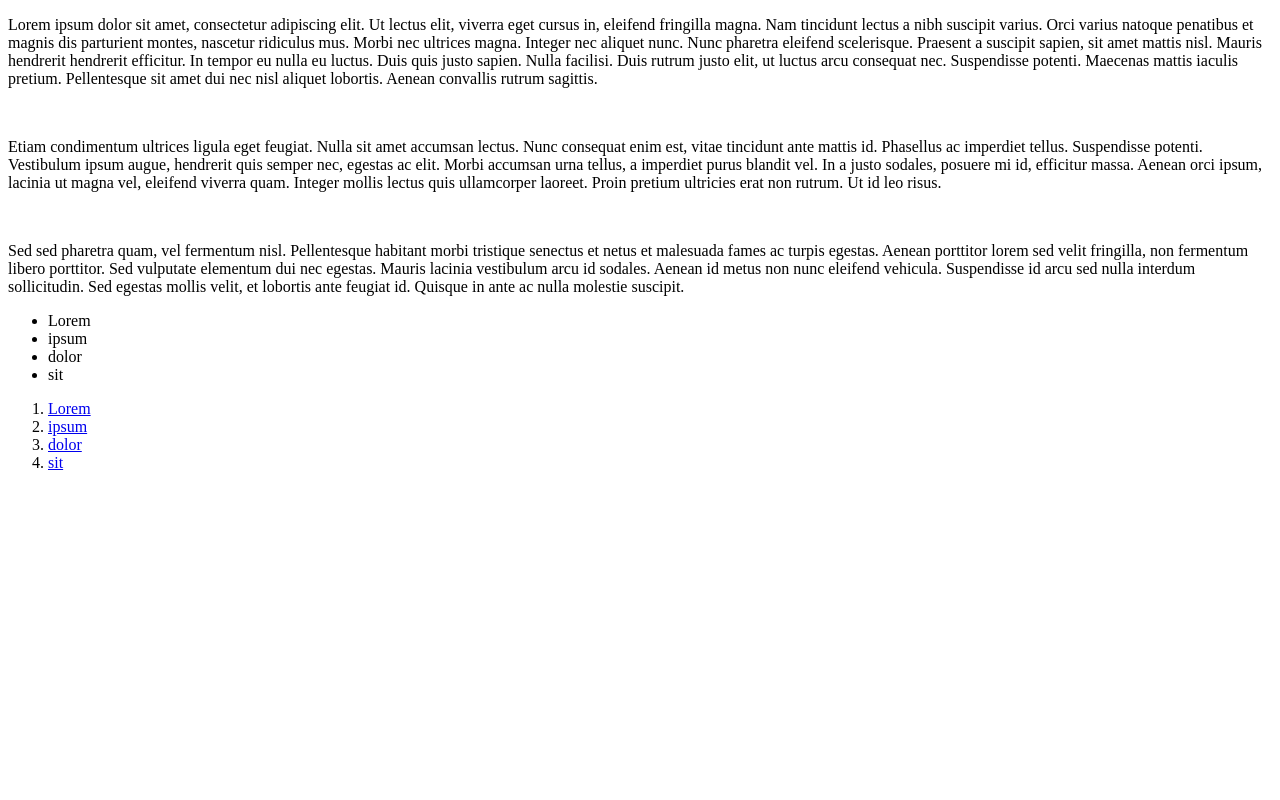
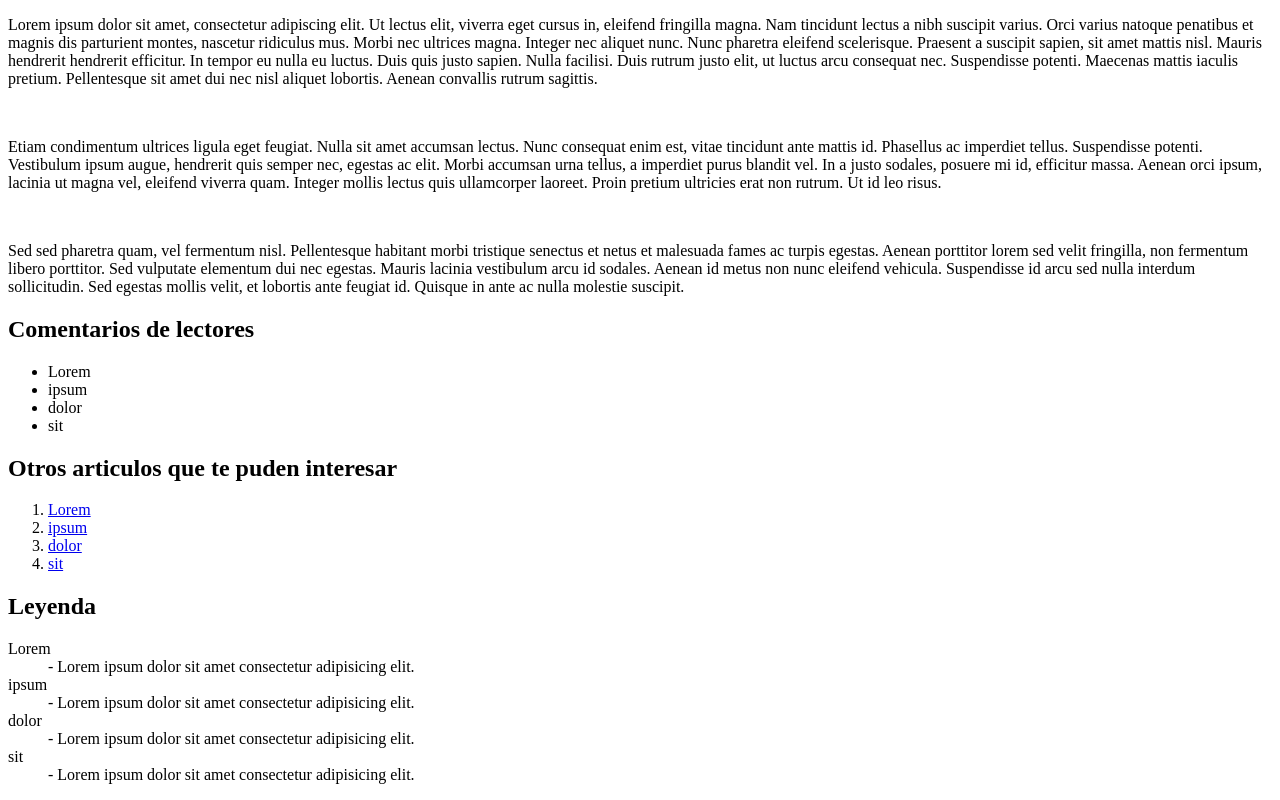
Before and after one commit to Mark-github8/LGMSGI, a plain HTML site: page Index.html in a window 1280 px wide. Shown: the part 468-1268 px from the top of the page. Before the commit the page ends 956 px from the top, so only its background shows below. Drawn offline with Linux system fonts and the light colour scheme.

Commit message:
Index fin

```diff
--- a/Index.html
+++ b/Index.html
@@ -24,6 +24,7 @@
     <p>Sed sed pharetra quam, vel fermentum nisl. Pellentesque habitant morbi tristique senectus et netus et malesuada fames ac turpis egestas. Aenean porttitor lorem sed velit fringilla, non fermentum libero porttitor. Sed vulputate elementum dui nec egestas. Mauris lacinia vestibulum arcu id sodales. Aenean id metus non nunc eleifend vehicula. Suspendisse id arcu sed nulla interdum sollicitudin. Sed egestas mollis velit, et lobortis ante feugiat id. Quisque in ante ac nulla molestie suscipit.</p>
 
     <!--LISTA NO ORDENADA-->
+    <h2>Comentarios de  lectores</h2>
     <ul>
         <li>Lorem</li>
         <li>ipsum</li>
@@ -32,6 +33,7 @@
     </ul>
 
     <!--LISTA ORDENADA-->
+    <h2>Otros articulos que te puden interesar</h2>
     <ol>
         <!--AÑADIR URL UTIL -->
         <li><a href="url">Lorem</a></li>
@@ -39,6 +41,18 @@
         <li><a href="url">dolor</a></li>
         <li><a href="url">sit</a></li>
     </ol>
+    <h2>Leyenda</h2>
+    <dl>
+        <dt>Lorem</dt>
+        <dd>- Lorem ipsum dolor sit amet consectetur adipisicing elit. </dd>
+        <dt>ipsum</dt>
+        <dd>- Lorem ipsum dolor sit amet consectetur adipisicing elit.</dd>
+        <dt>dolor</dt>
+        <dd>- Lorem ipsum dolor sit amet consectetur adipisicing elit.</dd>
+        <dt>sit</dt>
+        <dd>- Lorem ipsum dolor sit amet consectetur adipisicing elit.</dd>
+      </dl>
+
 </body>
 </html>
 <!--AÑADIR TODO ESTO AL GIT HUB-->
```
